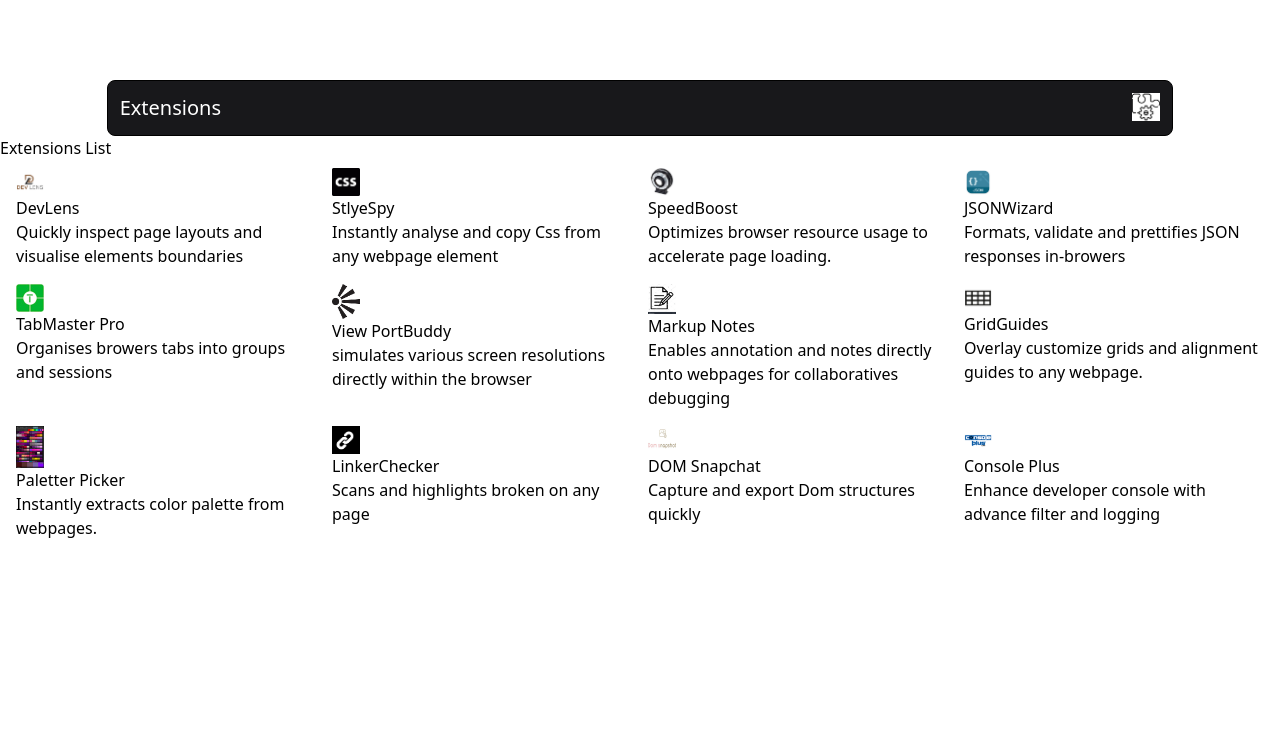
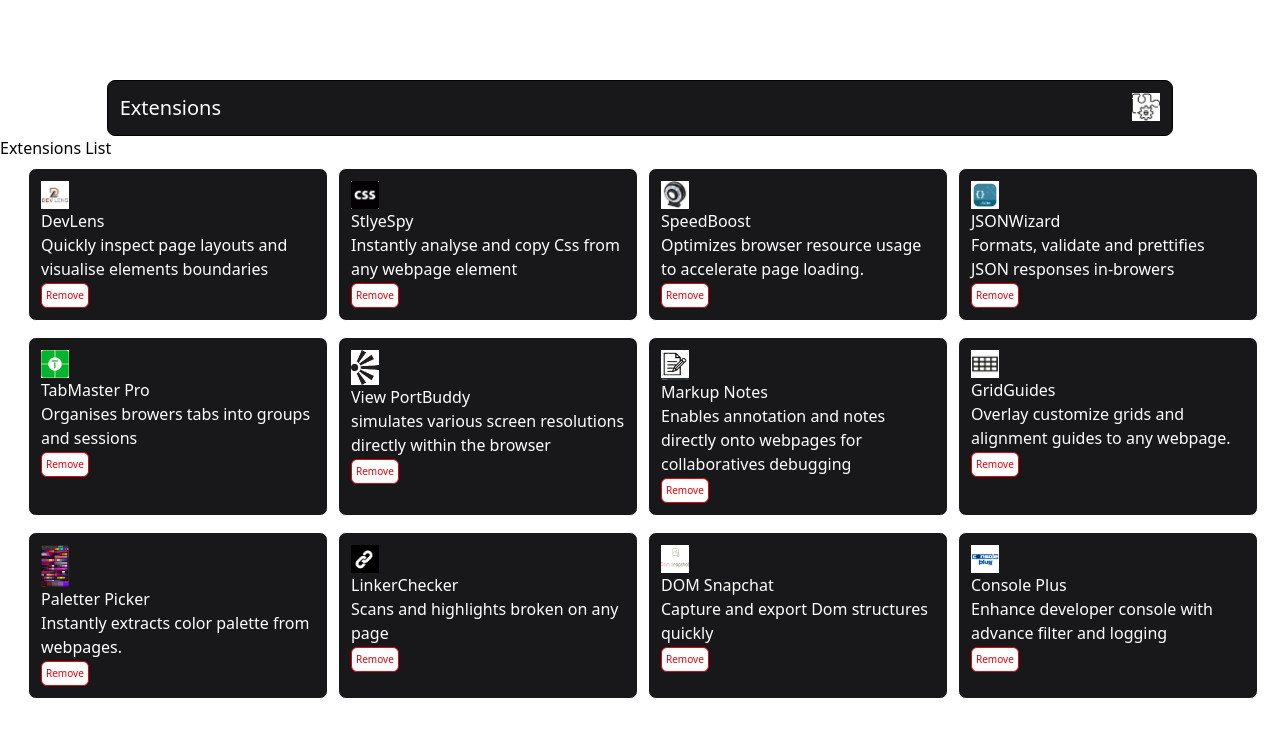
Before and after one commit to Blessing-bit-ui/Mydevlens, a React (Vite) app in the folder my-Devlens/: page / in a window 1280 px wide. Shown: the top 738 px of the page. Built offline with nearby package versions, Linux system fonts and the light colour scheme.

Commit message:
created the handle delete function

```diff
--- a/my-Devlens/src/ExtensList.jsx
+++ b/my-Devlens/src/ExtensList.jsx
@@ -86,6 +86,11 @@ const ExtensionsList =[
         status:"active"
     }
 ]
+
+function handleRemove(index){
+const Extensionss= ExtensionsList
+Extensionss.filter((i)=> i !==index)
+}
    function ExtensList(){
 return (
   <div>
@@ -98,9 +103,9 @@ return (
    function Extensions(props){
     return (
       <div class="flex items-center justify-center">
-        <div class="flex flex-col md:grid md:grid-cols-4 gap-4 mt-2 ">
+        <div class="flex flex-col md:grid md:grid-cols-4 gap-4 mt-2 md:mr-7 md:ml-7 md:w-full">
           {ExtensionsList.map((extensions, index) => (
-            <div key={index} class="w-[300px]">
+            <div key={index} class="w-[300px] bg-zinc-900 p-3 text-white border rounded-lg">
                 <img src={extensions.photoName}
                 class="w-7"
                 />
@@ -108,8 +113,10 @@ return (
                 <h1>{extensions.name}</h1>
               <p>{extensions.use}</p>
               </span>
+              <button onClick={()=>handleRemove(index)}class="bg-white text-red-600 text-[10px] p-1 border rounded-md">Remove</button>
             </div>
           ))}
+
         </div>
       </div>
     );
```
